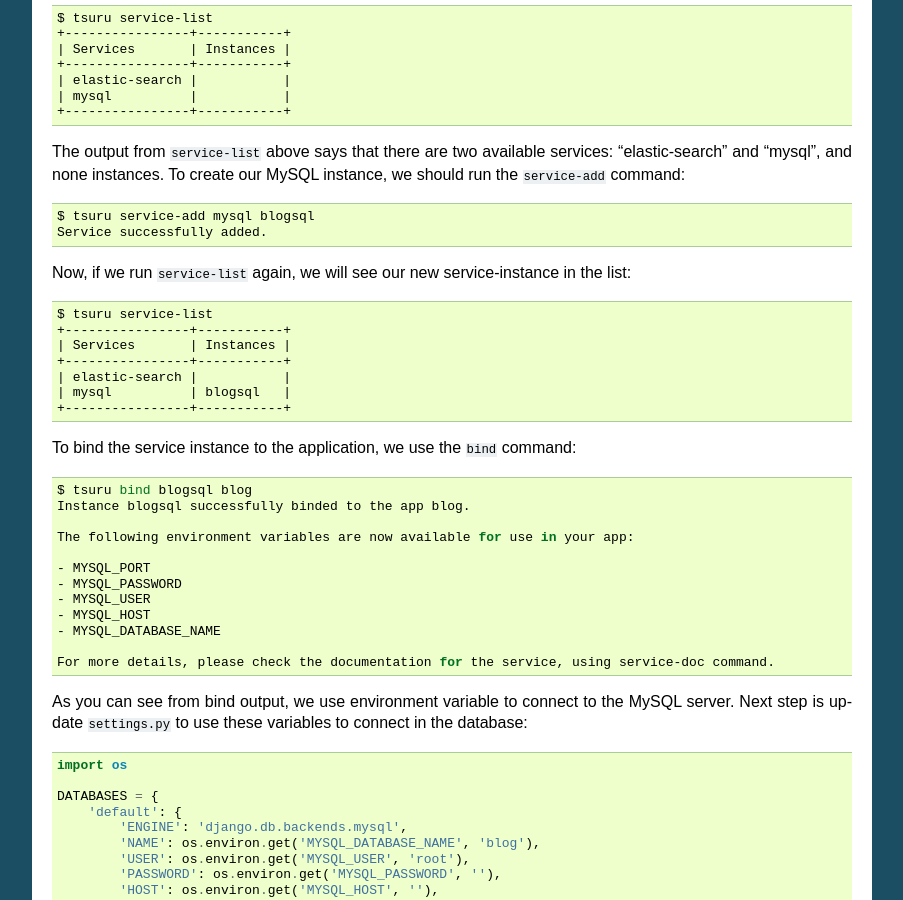
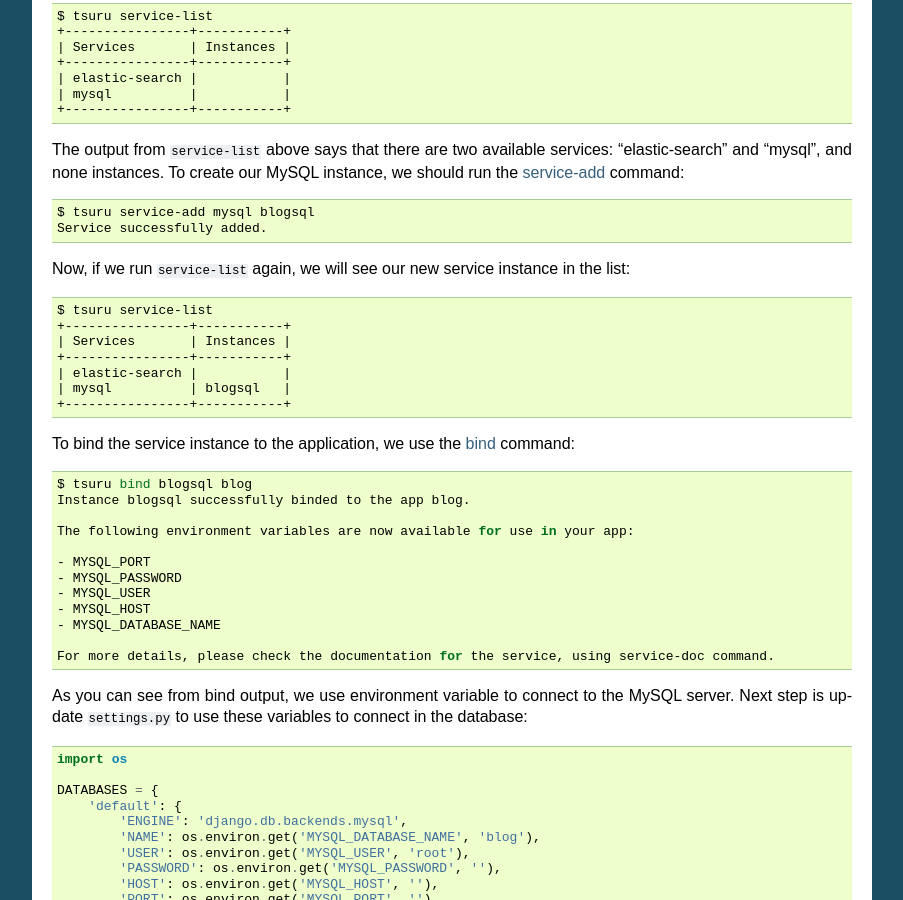
Before and after one commit to tsuru/tsuru, a Sphinx documentation site: the page built from docs/apps/quickstart/python.rst, in a window 1280 px wide and 900 px high, scrolled down 6240 px. Shown: the whole window, without its empty margins (198-1101 px from the left). Built offline with Sphinx 7.4.7, drawn with Linux system fonts in a browser that asks for light colours.

Commit message:
apps/quickstart: link to documentation of service-related commands

```diff
--- a/docs/apps/quickstart/python.rst
+++ b/docs/apps/quickstart/python.rst
@@ -448,7 +448,8 @@ we must use a service. The service workflow can be resumed to two steps:
 #. Create a service instance
 #. Bind the service instance to the app
 
-But how can I see what services are available? Easy! Use ``service-list``
+But how can I see what services are available? Easy! Use `service-list
+<http://go.pkgdoc.org/github.com/globocom/tsuru/cmd/tsuru#List_available_services_and_instances>`_
 command:
 
 .. highlight:: bash
@@ -465,7 +466,9 @@ command:
 
 The output from ``service-list`` above says that there are two available
 services: "elastic-search" and "mysql", and none instances. To create our MySQL
-instance, we should run the ``service-add`` command:
+instance, we should run the `service-add
+<http://go.pkgdoc.org/github.com/globocom/tsuru/cmd/tsuru#Create_a_new_service_instance>`_
+command:
 
 .. highlight:: bash
 
@@ -474,7 +477,7 @@ instance, we should run the ``service-add`` command:
     $ tsuru service-add mysql blogsql
     Service successfully added.
 
-Now, if we run ``service-list`` again, we will see our new service-instance in
+Now, if we run ``service-list`` again, we will see our new service instance in
 the list:
 
 .. highlight:: bash
@@ -489,7 +492,9 @@ the list:
     | mysql          | blogsql   |
     +----------------+-----------+
 
-To bind the service instance to the application, we use the ``bind`` command:
+To bind the service instance to the application, we use the `bind
+<http://go.pkgdoc.org/github.com/globocom/tsuru/cmd/tsuru#Bind_an_application_to_a_service_instance>`_
+command:
 
 .. highlight:: bash
 
```
